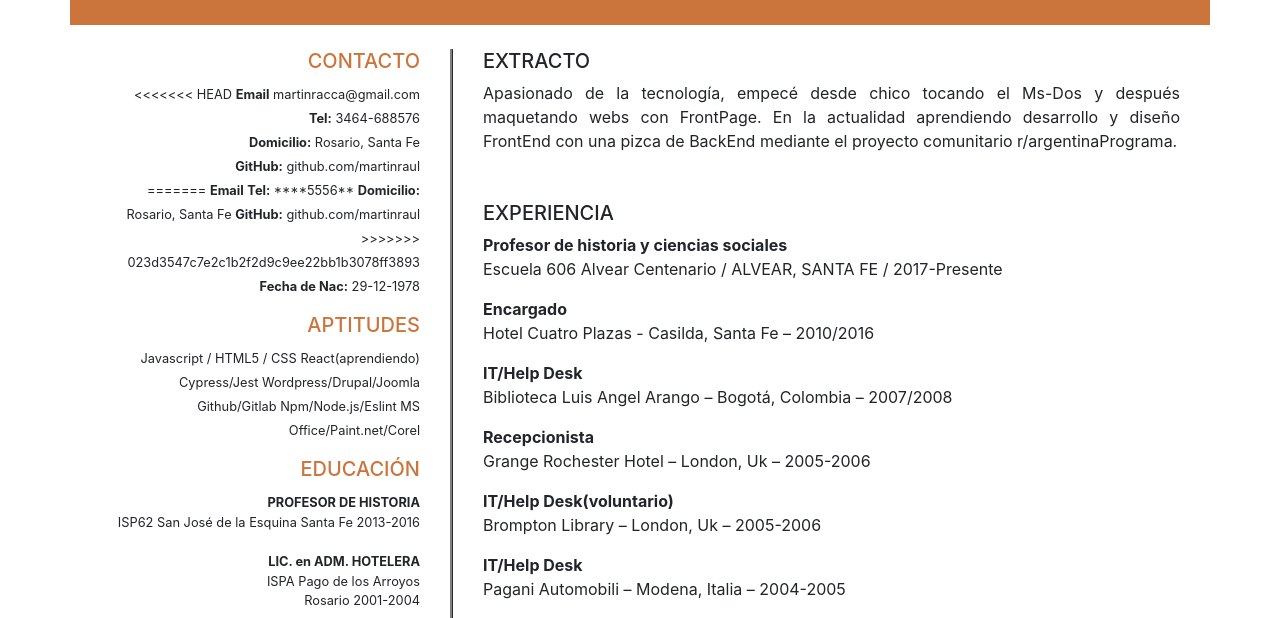
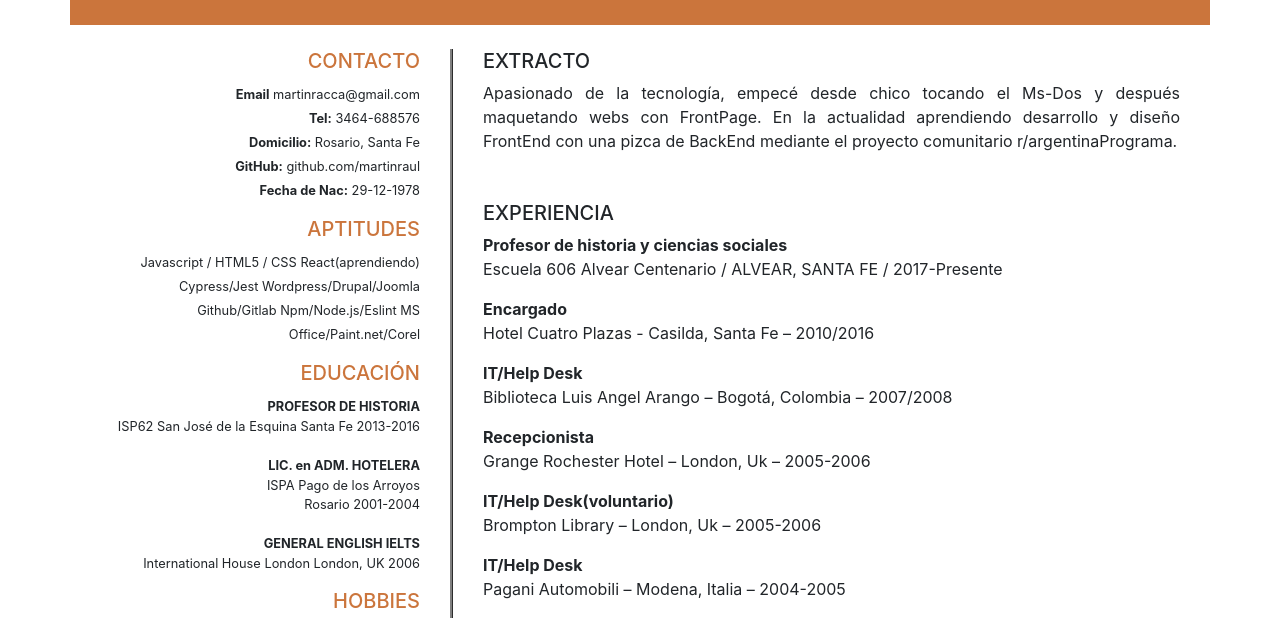
Before and after one commit to martinraul/my-CV-in-Bootstrap, a plain HTML site: page index.html in a window 1280 px wide. Shown: the part 161-779 px from the top of the page. Drawn offline with nearby package versions, Linux system fonts and the light colour scheme.

Commit message:
Fix left column style

```diff
--- a/index.html
+++ b/index.html
@@ -41,17 +41,10 @@
                     <p>
                     <h5 class="title">CONTACTO</h5>
                     <small>
-<<<<<<< HEAD
                         <b>Email</b> martinracca@gmail.com<br>
                         <b>Tel:</b> 3464-688576 <br>
                         <b>Domicilio:</b> Rosario, Santa Fe<br>
                         <b> GitHub:</b> github.com/martinraul<br>
-=======
-                        <b>Email</b>
-                        <b>Tel:</b> ****5556**
-                        <b>Domicilio:</b> Rosario, Santa Fe
-                        <b> GitHub:</b> github.com/martinraul
->>>>>>> 023d3547c7e2c1b2f2d9c9ee22bb1b3078ff3893
                         <b>Fecha de Nac:</b> 29-12-1978
                     </small>
                     </p>
```
